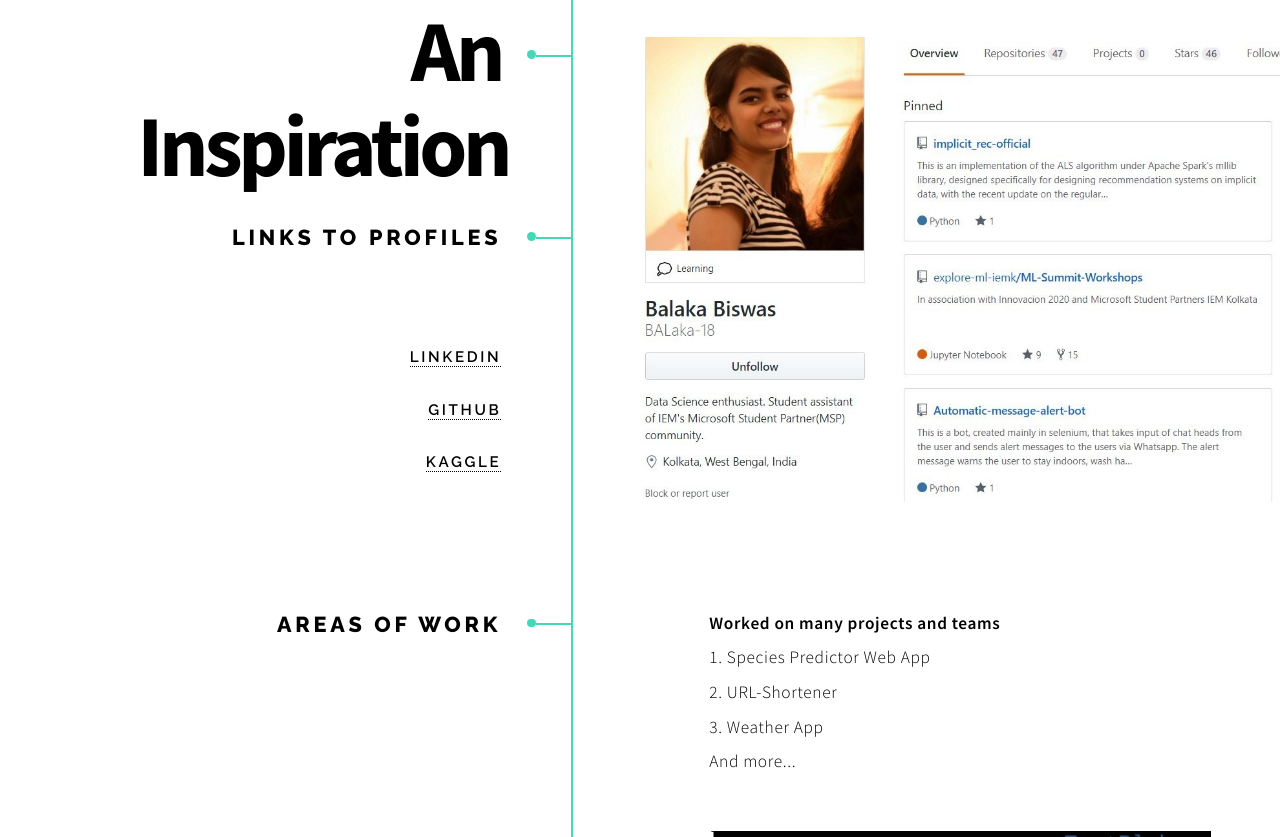
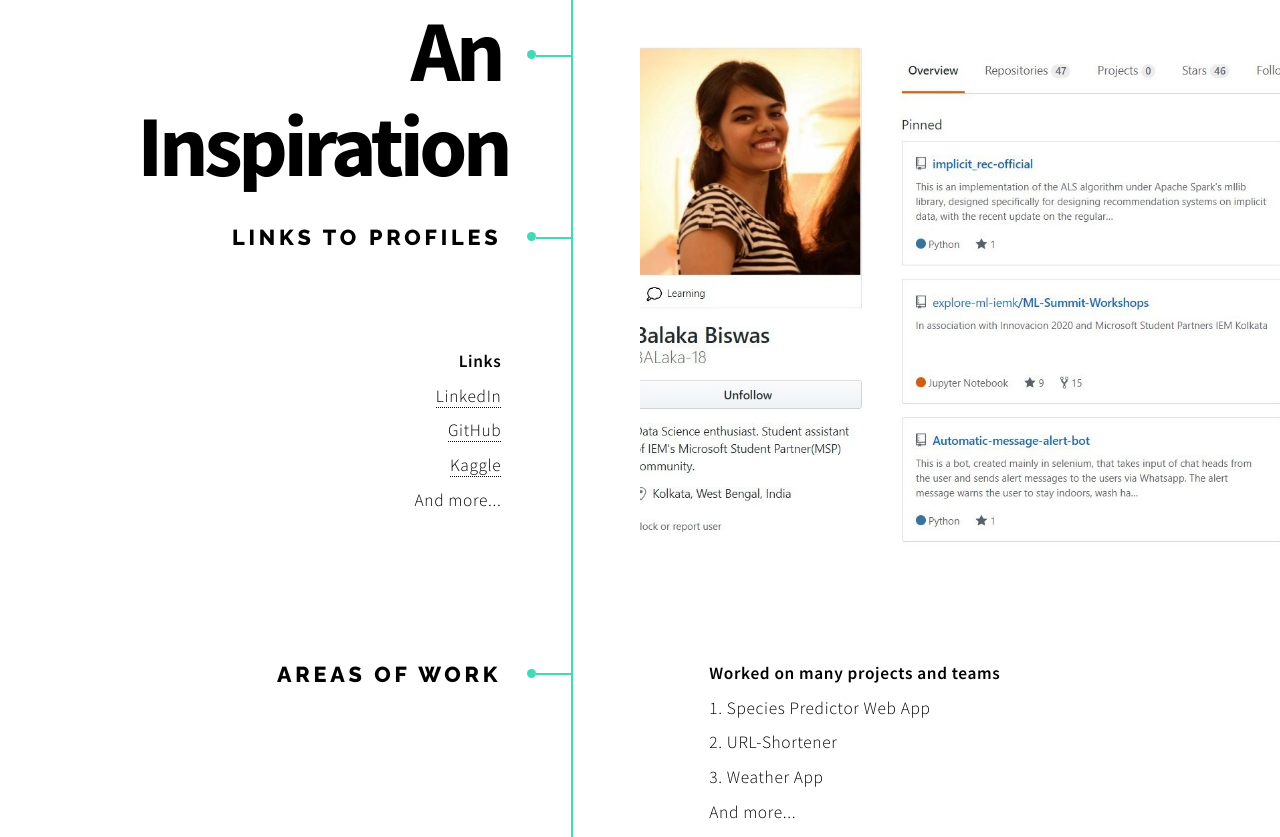
Before and after one commit to prateekmaj21/Happy-Birthday, a plain HTML site: page index.html in a window 1280 px wide. Shown: the part 1258-2095 px from the top of the page. Drawn offline with Linux system fonts and the light colour scheme.

Commit message:
Add files via upload

```diff
--- a/index.html
+++ b/index.html
@@ -47,10 +47,18 @@
 						<header>
 							<h1>An Inspiration</h1>
                                                         <h2>Links to Profiles</h2>
-                                                        <h3><a href="https://www.linkedin.com/in/balaka-biswas-898492185/" target="_blank">LinkedIn</a></h3>
-							<h3><a href="https://github.com/BALaka-18" target="_blank">GitHub</a></h3>
-                                                        <h3><a href="https://www.kaggle.com/balaka18" target="_blank">Kaggle</a></h3>
 
+
+
+                                                  <div class="content">
+							<p><strong>Links</strong>
+                                                        <br> <a href="https://www.linkedin.com/in/balaka-biswas-898492185/" target="_blank">LinkedIn</a>
+                                                        <br> <a href="https://github.com/BALaka-18" target="_blank">GitHub</a>
+                                                        <br> <a href="https://www.kaggle.com/balaka18" target="_blank">Kaggle</a>
+                                                        <br> And more...
+                                                        </p>
+
+						</div>
 
 						</header>
 						<div class="content">
```
